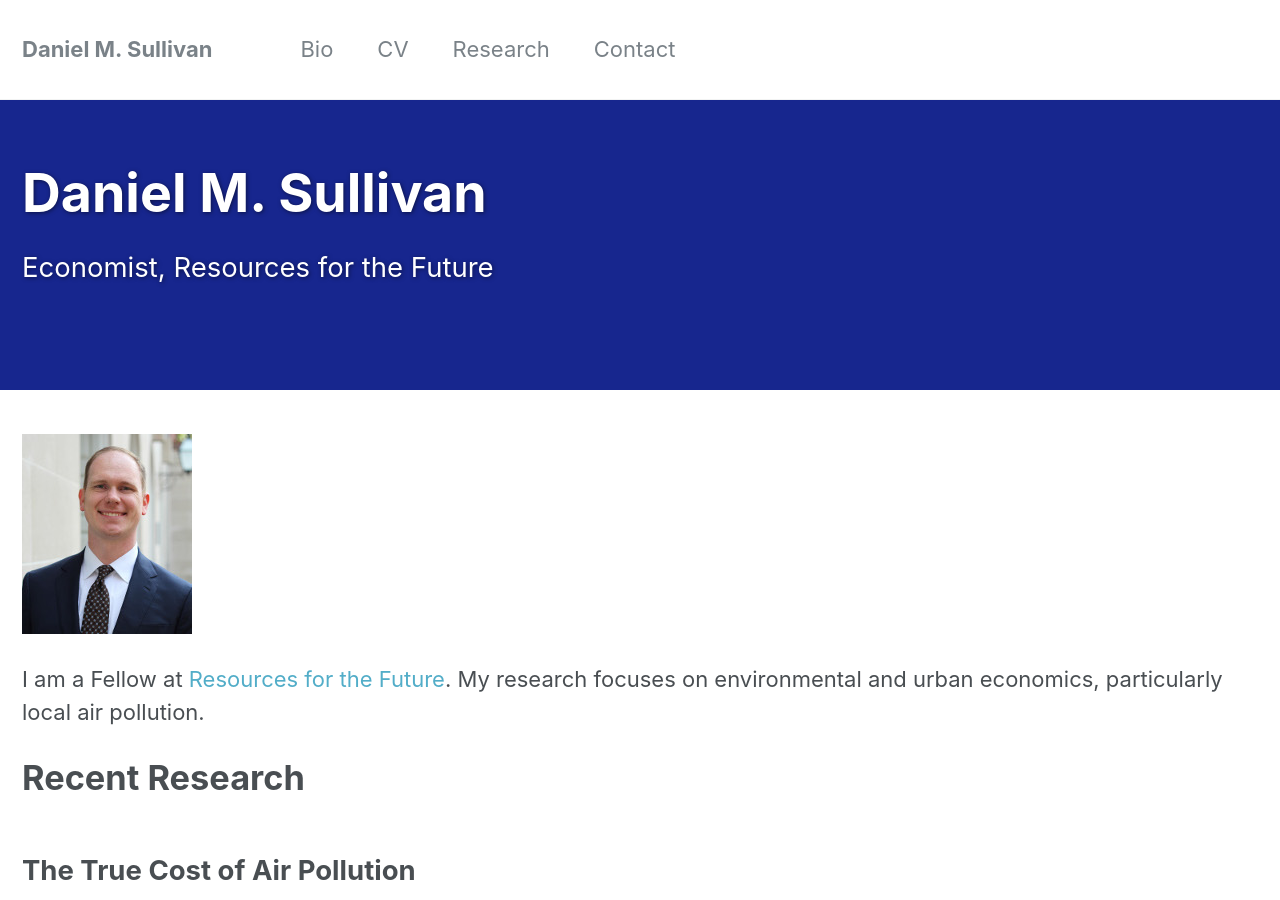
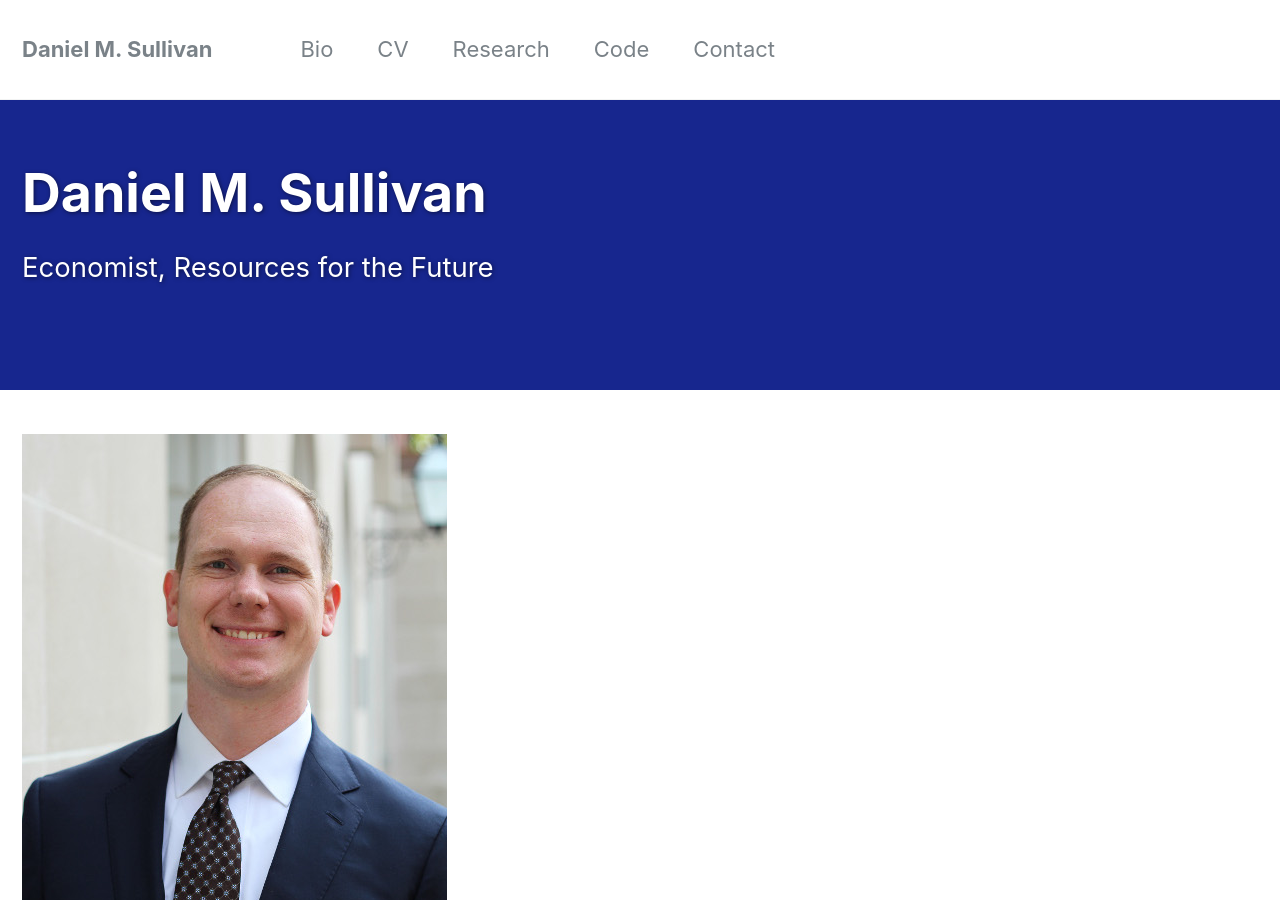
Before and after one commit to dmsul/dmsul.github.io, a Jekyll site: the page built from index.md, in a window 1280 px wide and 900 px high. Built offline with Jekyll 4.4.1, drawn with Linux system fonts in a browser that asks for light colours.

Commit message:
Fix pictures

```diff
--- a/_config.yml
+++ b/_config.yml
@@ -78,7 +78,7 @@ analytics:
 # Site Author
 author:
   name             : "Daniel M. Sullivan"
-  avatar           : "dms_small.JPG"
+  avatar           : "dms_small.jpg"
   bio              :
   location         : "Washington, D.C."
   email            : "sullivan@rff.org"
--- a/_data/navigation.yml
+++ b/_data/navigation.yml
@@ -9,5 +9,8 @@ main:
   - title: "Research"
     url: /research
 
+  - title: "Code"
+    url: /code
+
   - title: "Contact"
-    url: /contact/
+    url: /contact
--- a/index.md
+++ b/index.md
@@ -10,7 +10,7 @@ excerpt: "Economist, Resources for the Future"
 ---
 {% include base_path %}
 
-![](/images/dms_small.JPG)
+![](/images/dms.jpg)
 
 I am a Fellow at [Resources for the Future](http://www.rff.org).
 My research focuses on environmental and urban economics, particularly local
```
Also changed, not shown: _pages/code.md (added), images/dms.jpg (added), images/dms_small.JPG (deleted), images/dms_small.jpg (added).
